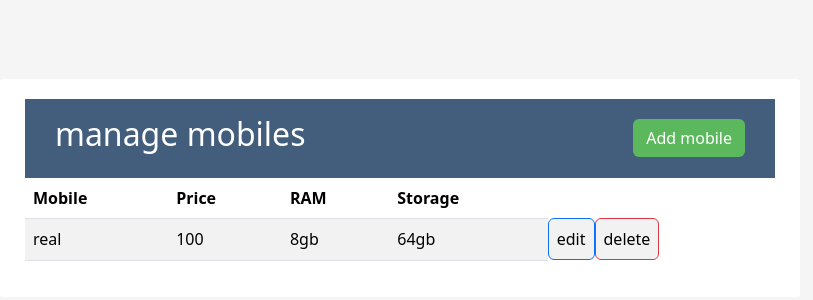
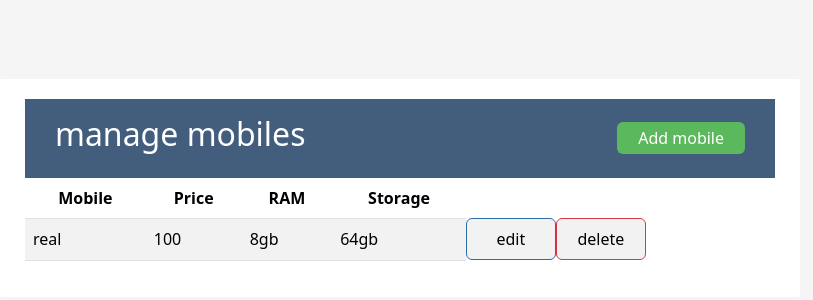
Before and after one commit to anny-belinda-ingabire/javascript, a plain HTML site: page index.html in a window 1280 px wide. Shown: the part 212-512 px from the top of the page, without its empty margins (0-813 px from the left). Drawn offline with nearby package versions, Linux system fonts and the light colour scheme.

Commit message:
some change

```diff
--- a/style.css
+++ b/style.css
@@ -32,3 +32,16 @@ body{
   background-color:#5cb85c ;
   color: white;
 }
+th{
+    text-align: center;
+    color: #566787;
+}
+.btn{
+    padding: 3px 20px;
+    min-width: 90px;
+}
+.btn-primary{
+    color: #fff;
+    background-color: #337a7b;
+    border-color: #2e6da4;
+}
```
